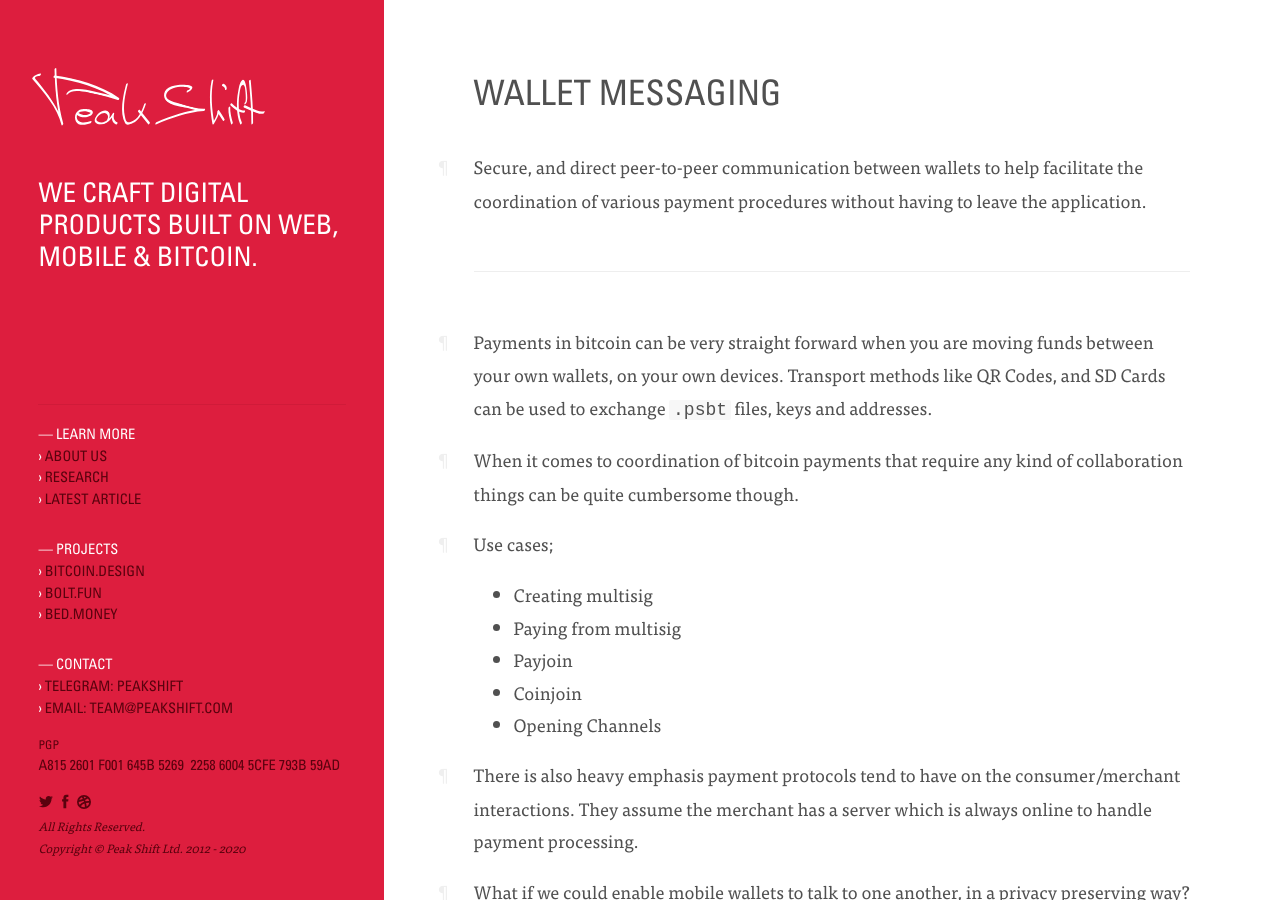
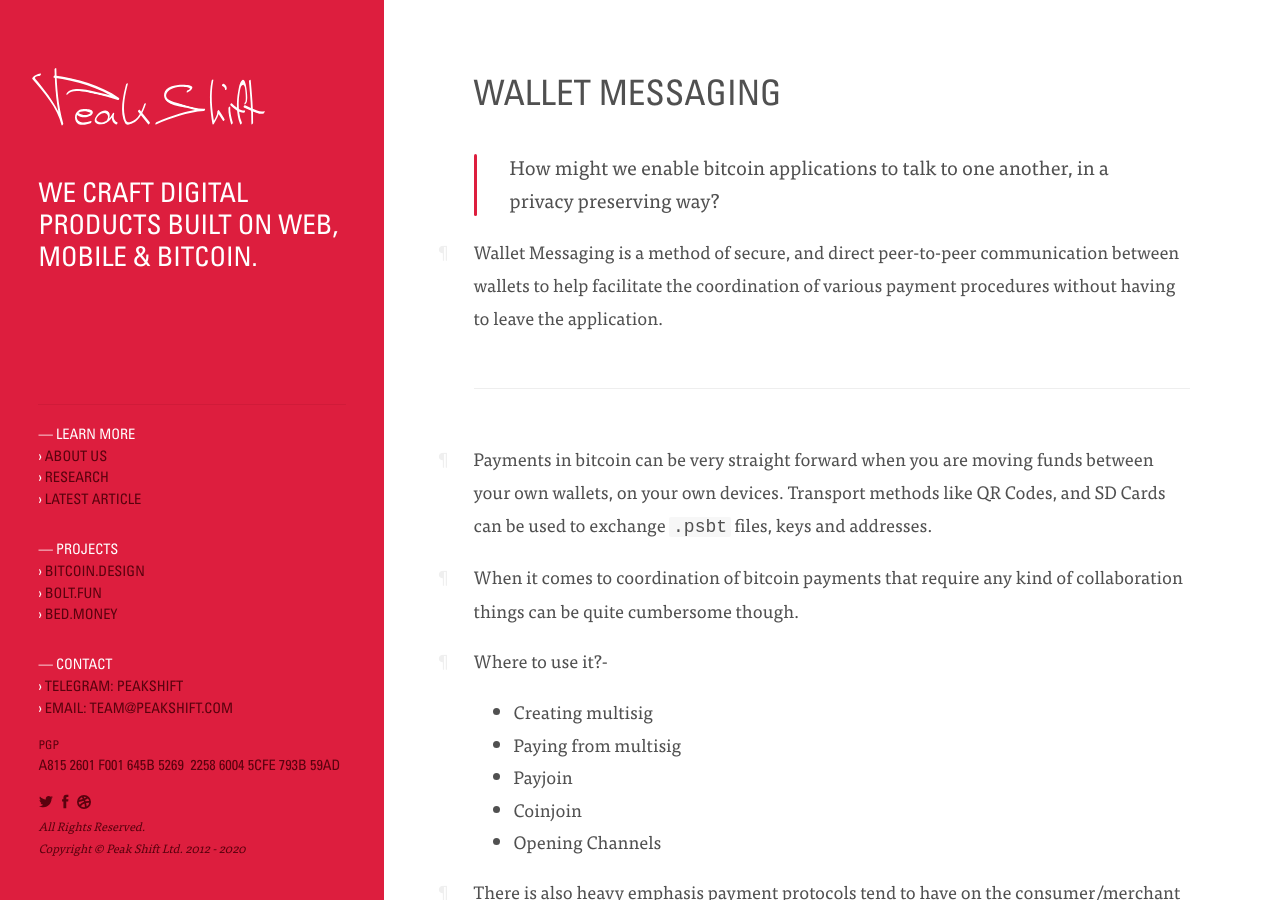
Before and after one commit to peakshift/peakshift-website, a Jekyll site: the page built from abstractions/wallet-messaging/index.md, in a window 1280 px wide and 900 px high. Built offline with Jekyll 4.4.1, drawn with Linux system fonts in a browser that asks for light colours; nearby versions of some CDN libraries.

Commit message:
docs(abstractions/messaging): update intro

```diff
--- a/abstractions/wallet-messaging/index.md
+++ b/abstractions/wallet-messaging/index.md
@@ -7,7 +7,10 @@
 tags: [bitcoin design abstractions]
 ---
 
-Secure, and direct peer-to-peer communication between wallets to help facilitate the coordination of various payment procedures without having to leave the application.
+> How might we enable bitcoin applications to talk to one another, in a privacy preserving way?
+
+
+Wallet Messaging is a method of secure, and direct peer-to-peer communication between wallets to help facilitate the coordination of various payment procedures without having to leave the application.
 
 ---
 
@@ -15,7 +18,7 @@
 
 When it comes to coordination of bitcoin payments that require any kind of collaboration things can be quite cumbersome though.
 
-Use cases;
+Where to use it?-
 
 - Creating multisig
 - Paying from multisig
```
